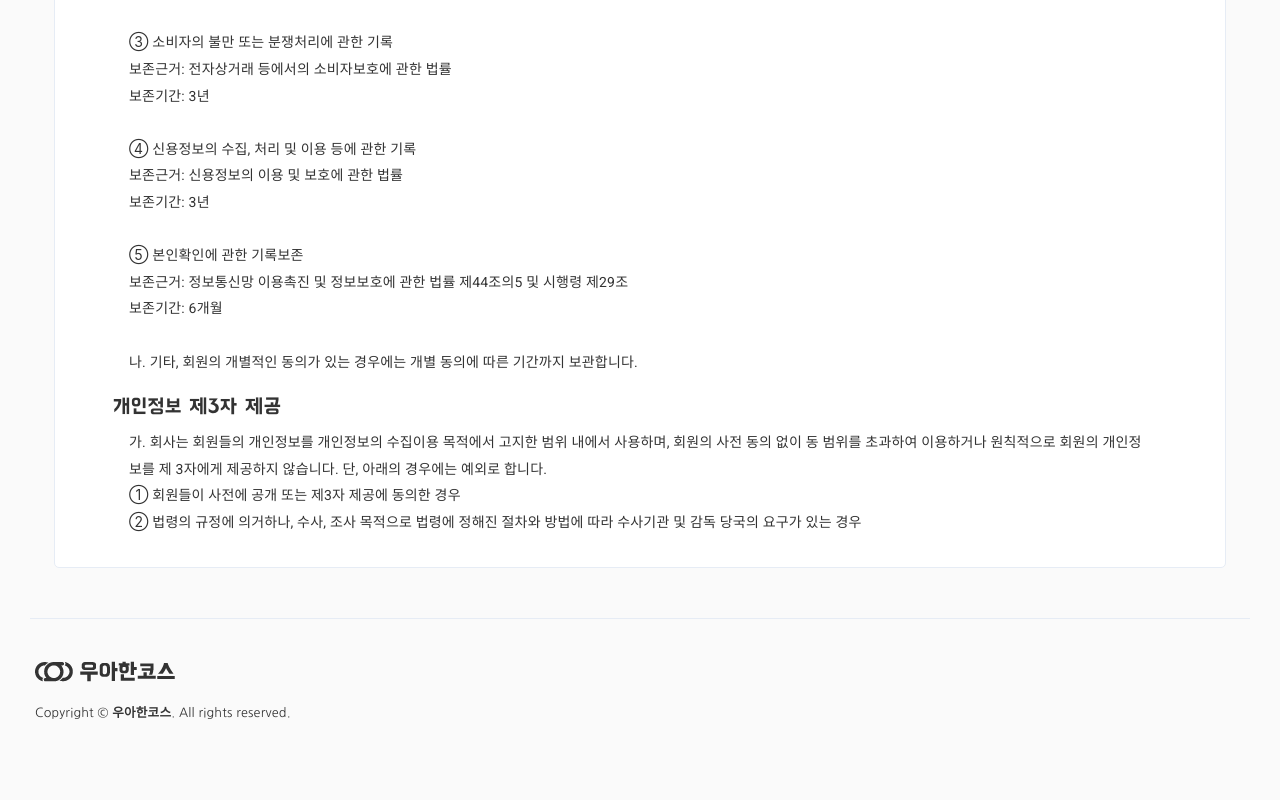
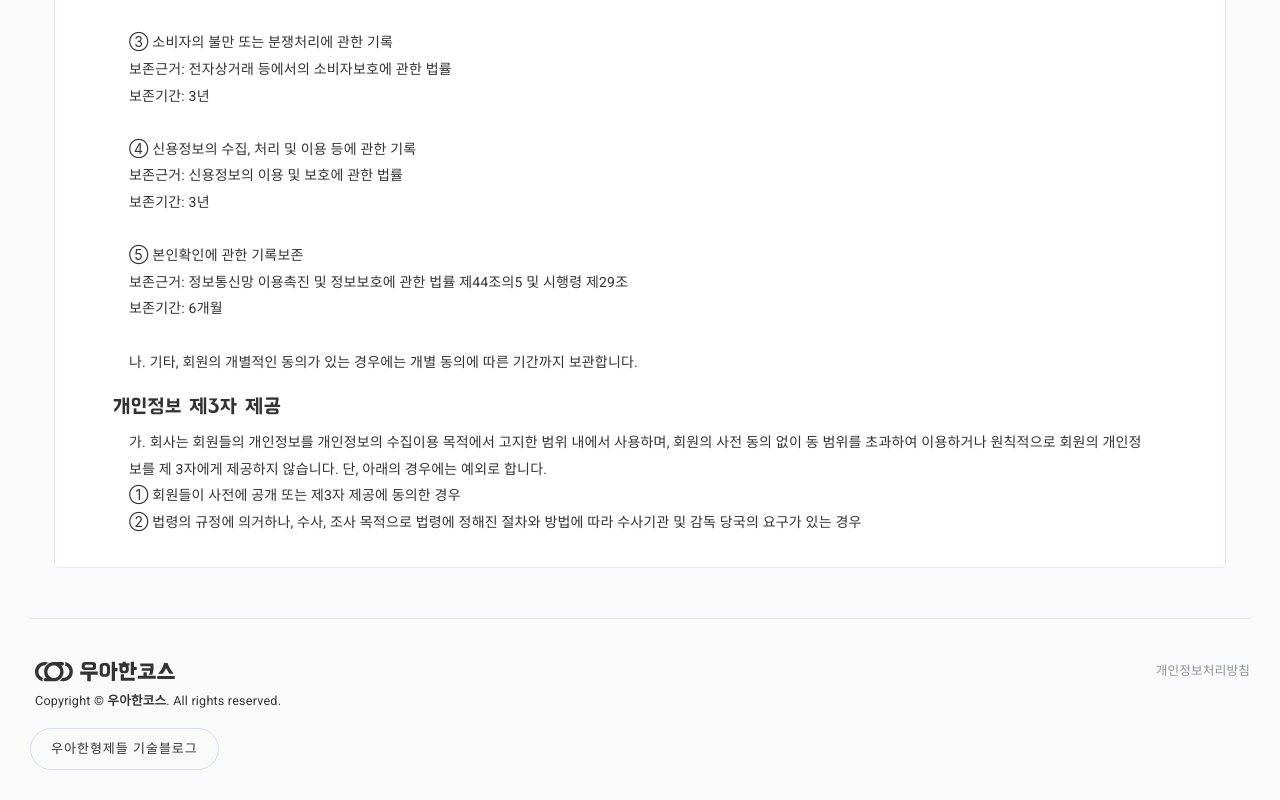
Before and after one commit to woowacourse/woowacourse.github.io, a plain HTML site: page privacy.html in a window 1280 px wide. Shown: the part 1163-1963 px from the top of the page. Before the commit the page ends 1905 px from the top, so only its background shows below. Drawn offline with nearby package versions, Linux system fonts and the light colour scheme; some packages are replaced by stand-ins of ours; a script that the page names is missing; a web font is replaced by a local one.

Commit message:
feat(footer): Add woowabros tech blog link

```diff
--- a/privacy.html
+++ b/privacy.html
@@ -183,9 +183,13 @@
 <footer class="content-footer">
     <div class="footer">
         <div class="copyright">
-            <img class="d-block" src="/images/logo/logo_full_dark.png">
-            <span class="pdd-left-5">Copyright © <b class="text-dark">우아한코스</b>. All rights reserved.</span>
+            <img class="d-inline-block" src="/images/logo/logo_full_dark.png">
+            <p class="go-right mrg-top-20">
+                <a href="/privacy.html" class="text-gray">개인정보처리방침</a>
+            </p>
+            <p class="pdd-left-5 mrg-top-minus-15px">Copyright © <b class="text-dark">우아한코스</b>. All rights reserved.</p>
         </div>
+        <a href="http://woowabros.github.io/" target="_blank" class="btn btn-default btn-rounded bg-transparent">우아한형제들 기술블로그</a>
     </div>
 </footer>
 
```
Also changed, not shown: contact.html (+1 -0 lines), faq.html (+1 -0 lines), index.html (+1 -0 lines), waiting.html (+1 -0 lines).
